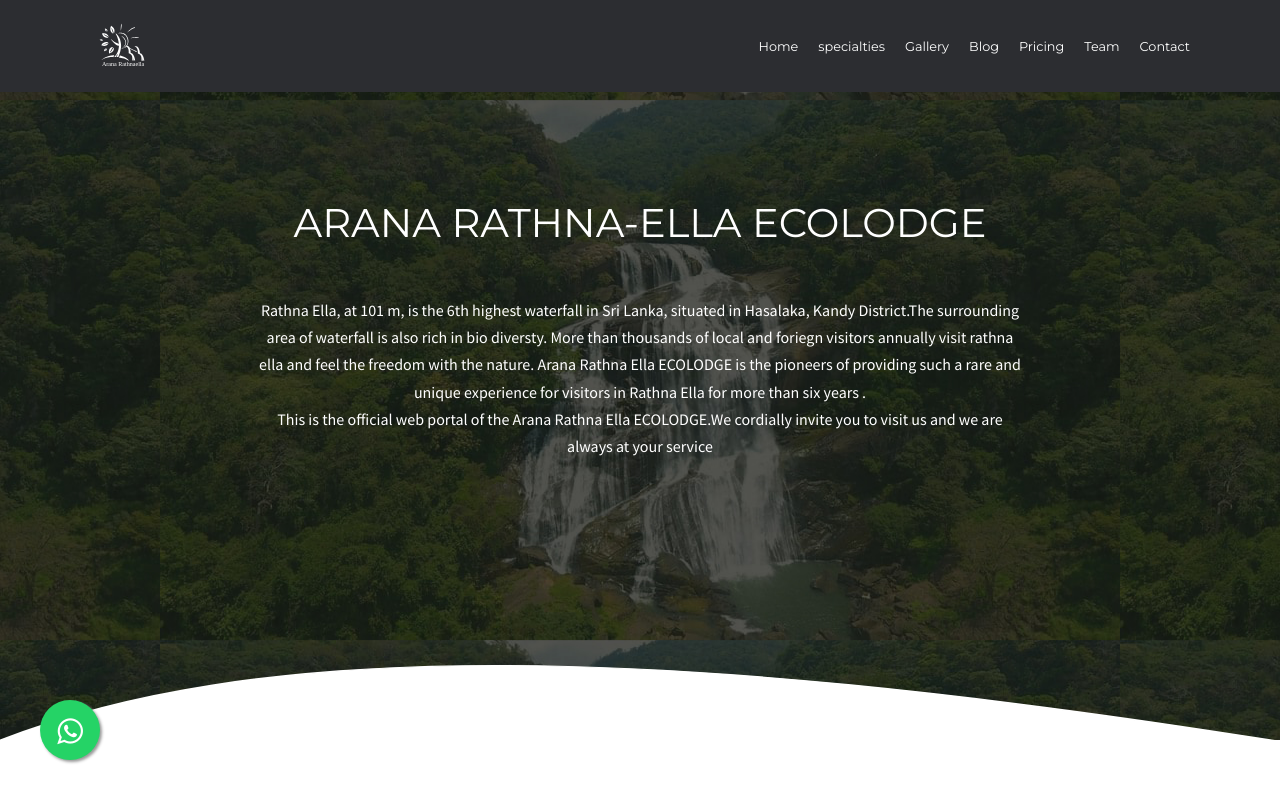
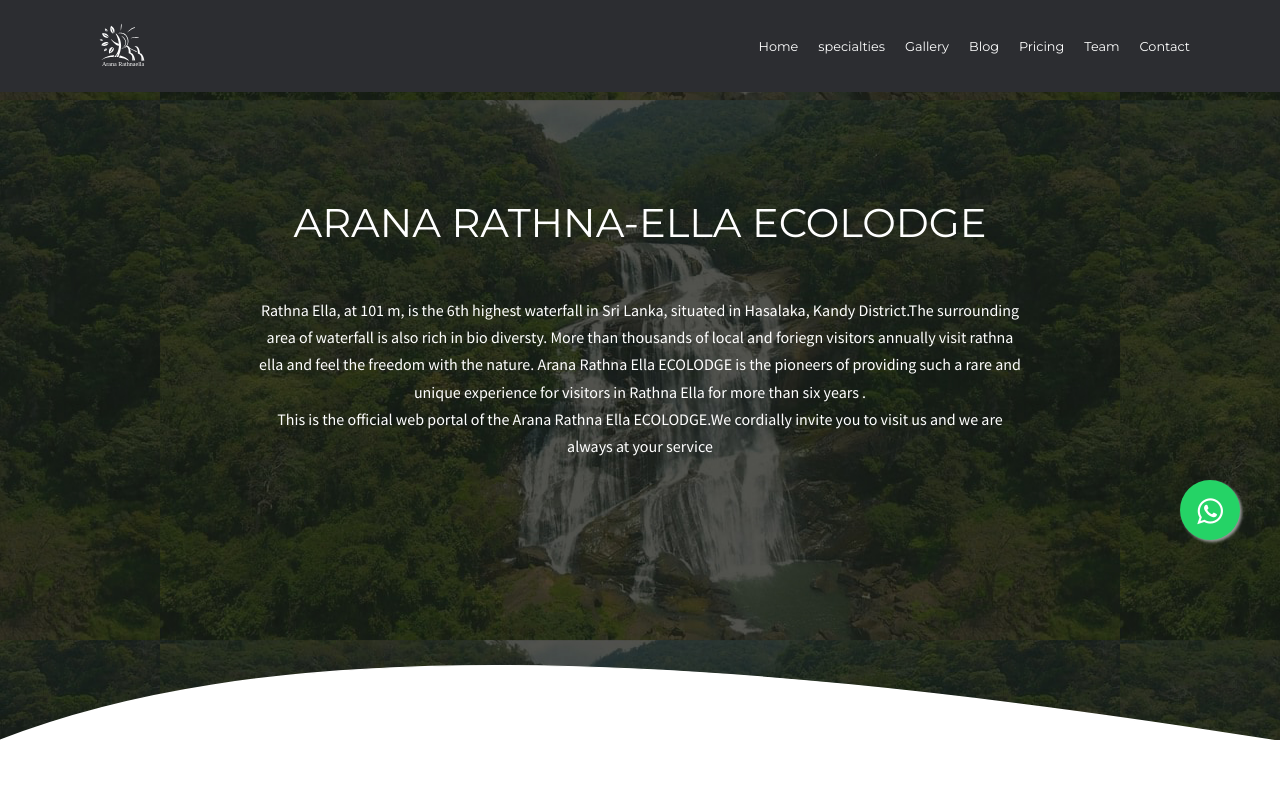
Before and after one commit to Wik-Wizard/Arana-Rathna-Ella, a plain HTML site: page index.html in a window 1280 px wide. Shown: the top 800 px of the page. Drawn offline with nearby package versions, Linux system fonts and the light colour scheme; some packages are replaced by stand-ins of ours; a script that the page names is missing; files whose address does not match are found by name.

Commit message:
Update style.css

```diff
--- a/style.css
+++ b/style.css
@@ -2338,8 +2338,8 @@ footer p, footer a {
 	position:fixed;
 	width:60px;
 	height:60px;
-	bottom:40px;
-	left:40px;
+	top:480px;
+  	right:40px;
 	background-color:#25d366;
 	color:#FFF;
 	border-radius:50px;
```
